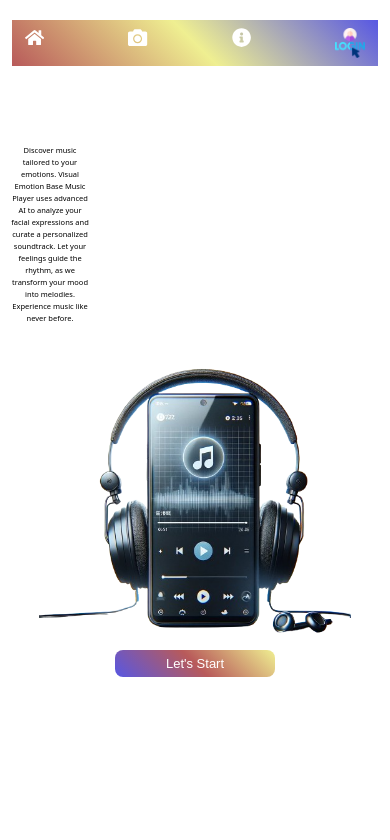
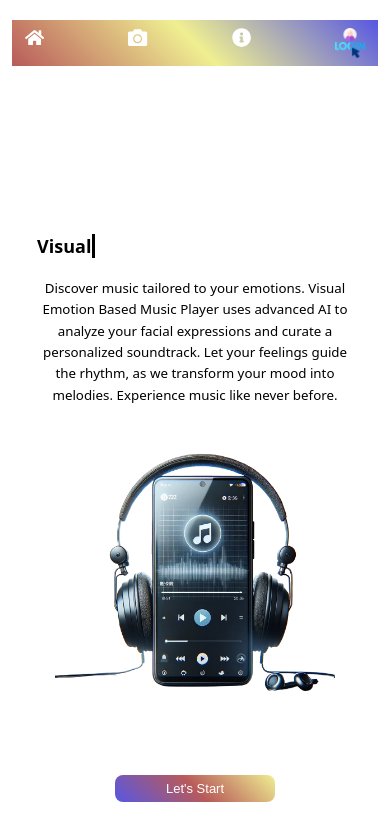
Before and after one commit to AliNouman777/Vistual_Emotion_Music_Player_Frontend, a React (Vite) app: page / in a window 390 px wide. Shown: the top 840 px of the page. Built offline with nearby package versions, Linux system fonts and the light colour scheme.

Commit message:
fixing home page ui

```diff
--- a/src/Features/Home/WebCamCapture/Home.jsx
+++ b/src/Features/Home/WebCamCapture/Home.jsx
@@ -5,8 +5,8 @@ import img from "../home.png";
 import { Link } from "react-router-dom";
 import { useNavigate } from "react-router-dom";
 
-const WebCamCapture = () => {
-  const Navigate = useNavigate();
+const Home = () => {
+  const navigate = useNavigate();
 
   const imageAnimation = {
     y: [0, -20, 0],
@@ -18,32 +18,36 @@ const WebCamCapture = () => {
     },
   };
 
-  const navbtn=()=>{
-    Navigate("/capture")
-  }
+  const handleNavigation = () => {
+    navigate("/capture");
+  };
 
   return (
     <>
-      <div className="pcon">
-        <div className="container">
-          <div className="container">
-            <div className="textcon typing">
-              <h1>Visual Emotion Base Music Player</h1>
-              <p className="homePara">
-              Discover music tailored to your emotions. Visual Emotion Base Music Player uses advanced AI to analyze your facial expressions and curate a personalized soundtrack. Let your feelings guide the rhythm, as we transform your mood into melodies. Experience music like never before.
-              </p>
-            </div>
+      <div className="page-container">
+        <div className="content-container">
+          <div className="text-container typing">
+            <h1>Visual Emotion Based Music Player</h1>
+            <p className="home-paragraph">
+              Discover music tailored to your emotions. Visual Emotion Based
+              Music Player uses advanced AI to analyze your facial expressions
+              and curate a personalized soundtrack. Let your feelings guide the
+              rhythm, as we transform your mood into melodies. Experience music
+              like never before.
+            </p>
           </div>
-          <div className="imgcon">
+          <div className="image-container">
             <motion.img src={img} alt="music" animate={imageAnimation} />
           </div>
         </div>
-        <div className="start">
-        <button onClick={navbtn} className="startbtn"><Link className="btnlink">Let's Start</Link></button>
+        <div className="start-button-container">
+          <button onClick={handleNavigation} className="start-button">
+            <Link className="button-link">Let's Start</Link>
+          </button>
         </div>
       </div>
     </>
   );
 };
 
-export default WebCamCapture;
+export default Home;
--- a/src/Features/Home/WebCamCapture/WebCamCapture.css
+++ b/src/Features/Home/WebCamCapture/WebCamCapture.css
@@ -1,29 +1,39 @@
 /* General styles */
-.container {
+.page-container {
   display: flex;
-  justify-content: space-between;
-  width: 90vw;
+  flex-direction: column;
+  align-items: center;
+  justify-content: center;
+  width: 100%;
+  height: 100vh;
   font-family: system-ui, -apple-system, BlinkMacSystemFont, "Segoe UI", Roboto,
     Oxygen, Ubuntu, Cantarell, "Open Sans", "Helvetica Neue", sans-serif;
 }
 
-.imgcon {
+.content-container {
+  display: flex;
+  justify-content: space-between;
+  align-items: center;
+  width: 90vw;
+}
+
+.image-container {
   display: flex;
   height: 100vh;
   margin: auto;
 }
 
-.imgcon > img {
+.image-container > img {
   margin: auto;
   width: 27rem;
-  display: flex;
 }
 
-.textcon {
+.text-container {
   color: rgb(0, 0, 0);
   margin: auto 1rem;
   text-align: center;
   width: 33rem;
+  overflow: hidden;
 }
 
 /* Typing animation */
@@ -41,19 +51,18 @@
   overflow: hidden;
   white-space: nowrap;
   border-right: 3px solid;
-  width: 0;
-  animation: typing 5s steps(60, end) infinite,
-    blink-caret 0.75s step-end infinite;
-  animation-fill-mode: forwards;
+  animation: typing 6s steps(40, end) infinite, blink-caret 0.75s step-end infinite;
 }
 
 @keyframes typing {
-  0%,
-  100% {
+  0% {
     width: 0;
   }
   50% {
-    width: 97%;
+    width: 100%;
+  }
+  100% {
+    width: 0;
   }
 }
 
@@ -64,24 +73,20 @@
 }
 
 /* Paragraph styling */
-.homePara {
+.home-paragraph {
   color: black;
   font-size: medium;
 }
 
 /* Button styling */
-.pcon {
-  position: relative;
-}
-
-.start {
+.start-button-container {
   position: absolute;
   width: 100%;
   bottom: 11%;
   display: flex;
 }
 
-.startbtn {
+.start-button {
   margin: auto;
   font-size: x-large;
   border: none;
@@ -98,50 +103,49 @@
   width: 15rem;
 }
 
-.startbtn:hover {
+.start-button:hover {
   box-shadow: 0px 0px 5px 0px black;
 }
 
-.btnlink {
+.button-link {
   color: white;
   text-decoration: none;
 }
 
 /* Responsive Design */
 @media (max-width: 768px) {
-  .container {
-    flex-direction: row;
+  .content-container {
+    flex-direction: column;
     justify-content: center;
     align-items: center;
-    width: 100%;
   }
 
-  .textcon {
+  .text-container {
     width: 70%;
     margin: 0 auto;
   }
 
-  .imgcon {
-    height: 100vh;
+  .image-container {
+    height: auto;
     margin-top: 1rem;
   }
 
-  .imgcon > img {
+  .image-container > img {
     width: 60%;
     margin-top: 10px;
   }
 
-  .start {
+  .start-button-container {
     bottom: 5%;
   }
 
-  .startbtn {
+  .start-button {
     font-size: large;
     padding: 8px;
     width: 12rem;
   }
 
-  .homePara {
+  .home-paragraph {
     font-size: small;
   }
 
@@ -151,42 +155,39 @@
 }
 
 @media (max-width: 480px) {
-  .container {
+  .page-container {
     flex-direction: column;
     justify-content: center;
     align-items: center;
-    width: 100%;
   }
-.pcon{
-  height: 80%;
-}
-  .textcon {
+
+  .text-container {
     width: 90%;
     margin: 0 auto;
     margin-top: 2rem;
   }
 
-  .imgcon {
+  .image-container {
     height: auto;
     margin-top: 1rem;
   }
 
-  .imgcon > img {
+  .image-container > img {
     width: 80%;
     margin-bottom: 2.5rem;
   }
 
-  .start {
+  .start-button-container {
     bottom: 5%;
   }
 
-  .startbtn {
+  .start-button {
     font-size: small;
     padding: 6px;
     width: 10rem;
   }
 
-  .homePara {
+  .home-paragraph {
     font-size: smaller;
   }
 
```
